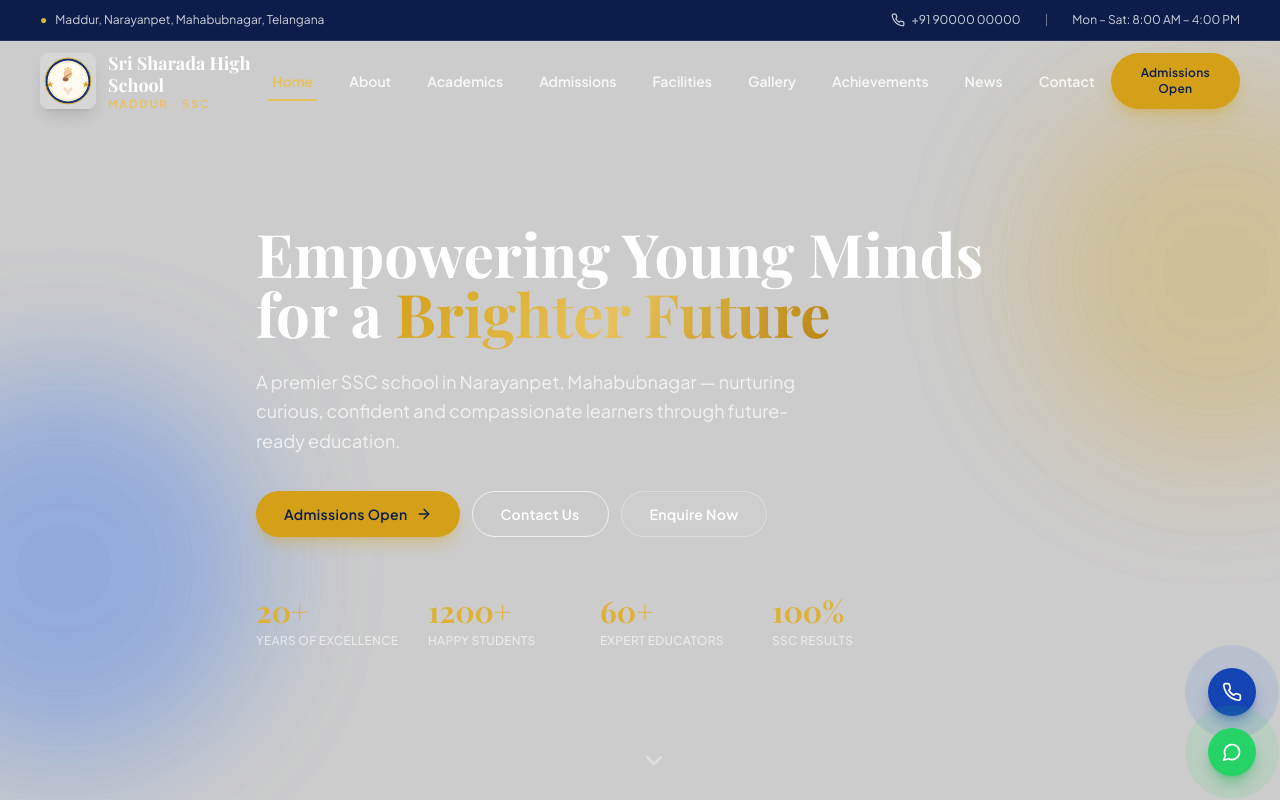
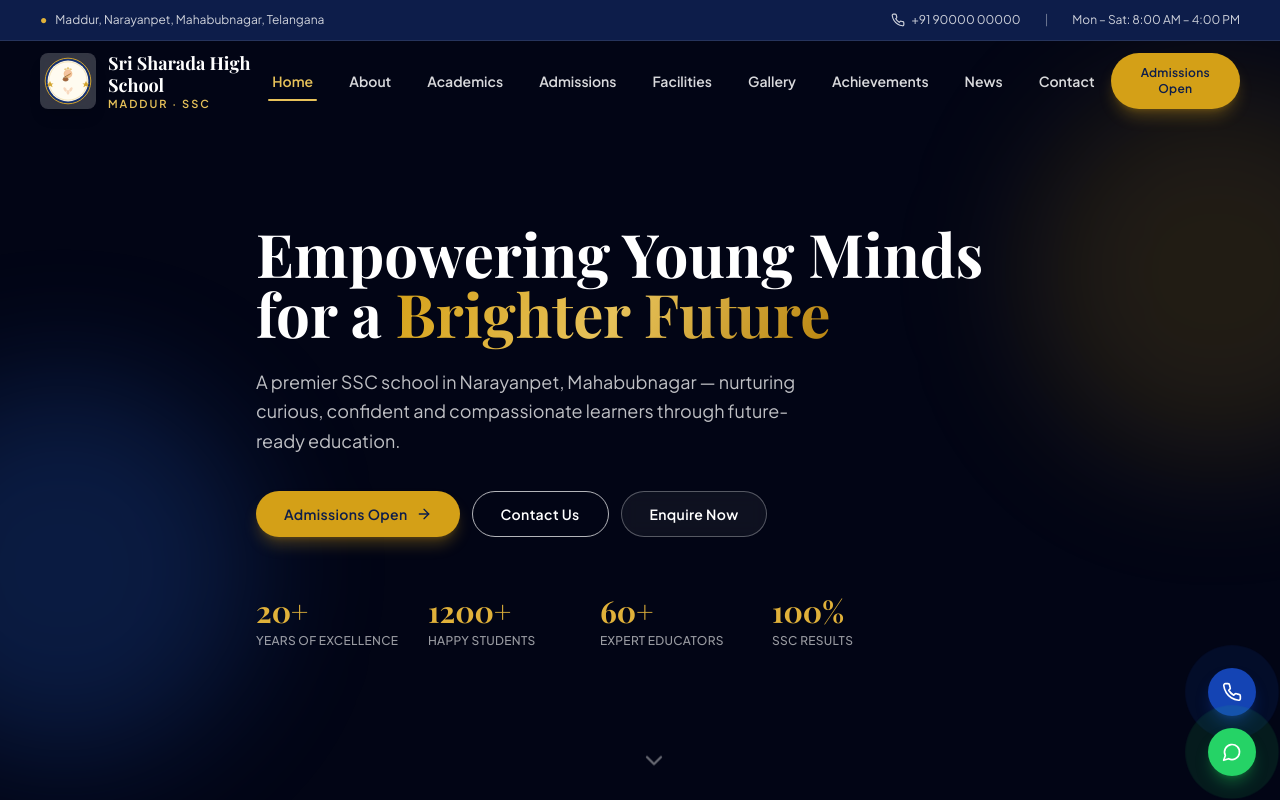
Before and after one commit to prahulreddy0852-boop/Sri_sharada_high_school, a React (Vite) app: page / in a window 1280 px wide. Shown: the top 800 px of the page. Built offline with nearby package versions, Linux system fonts and the light colour scheme.

Commit message:
Remove external hero background image

```diff
--- a/src/pages/HomePage.tsx
+++ b/src/pages/HomePage.tsx
@@ -141,10 +141,8 @@ export default function HomePage({
   return (
     <div ref={ref}>
       {/* Hero */}
-      <section className="relative flex min-h-[100vh] items-center overflow-hidden bg-[url('/logo.png')] bg-cover bg-center">
-        <div className="absolute inset-0 bg-black/20" />
-        <div className="pointer-events-none absolute -right-32 top-20 h-96 w-96 rounded-full bg-gold-500/15 blur-3xl" />
-        <div className="pointer-events-none absolute -left-32 bottom-10 h-96 w-96 rounded-full bg-brand-500/20 blur-3xl" />
+      <section className="relative flex min-h-[100vh] items-center overflow-hidden bg-slate-950">
+        <div className="absolute inset-0 bg-black/10" />
         <div className="pointer-events-none absolute -right-32 top-20 h-96 w-96 rounded-full bg-gold-500/15 blur-3xl" />
         <div className="pointer-events-none absolute -left-32 bottom-10 h-96 w-96 rounded-full bg-brand-500/20 blur-3xl" />
 
```
